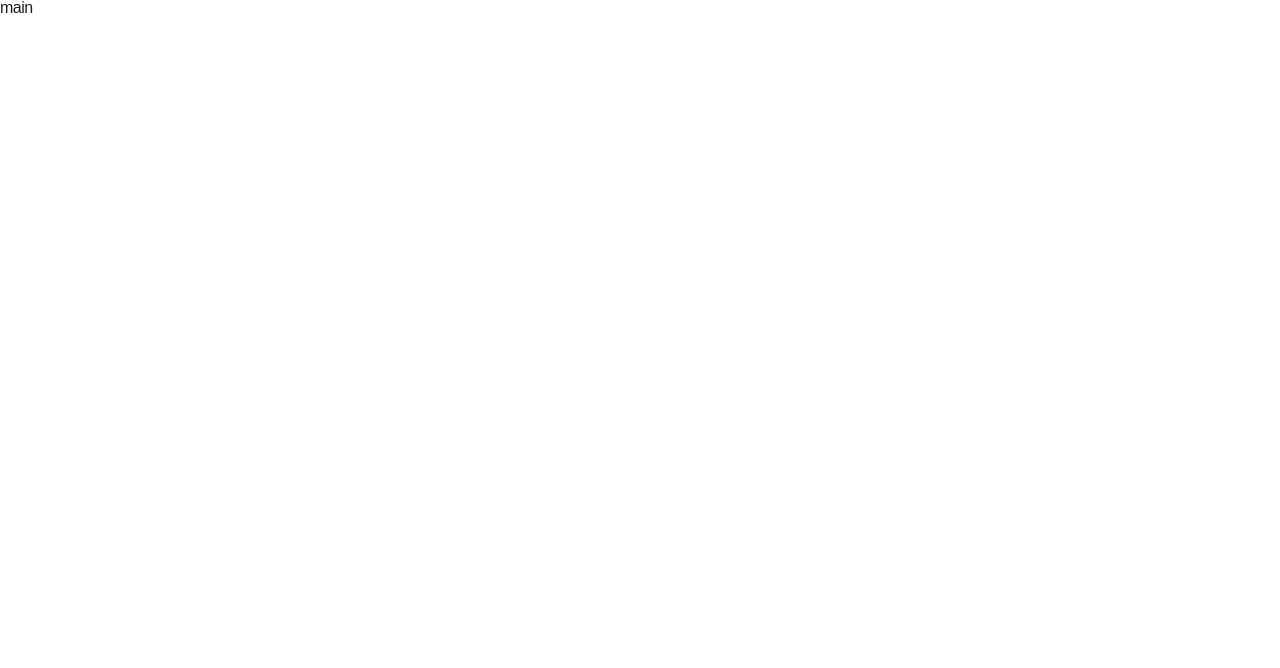
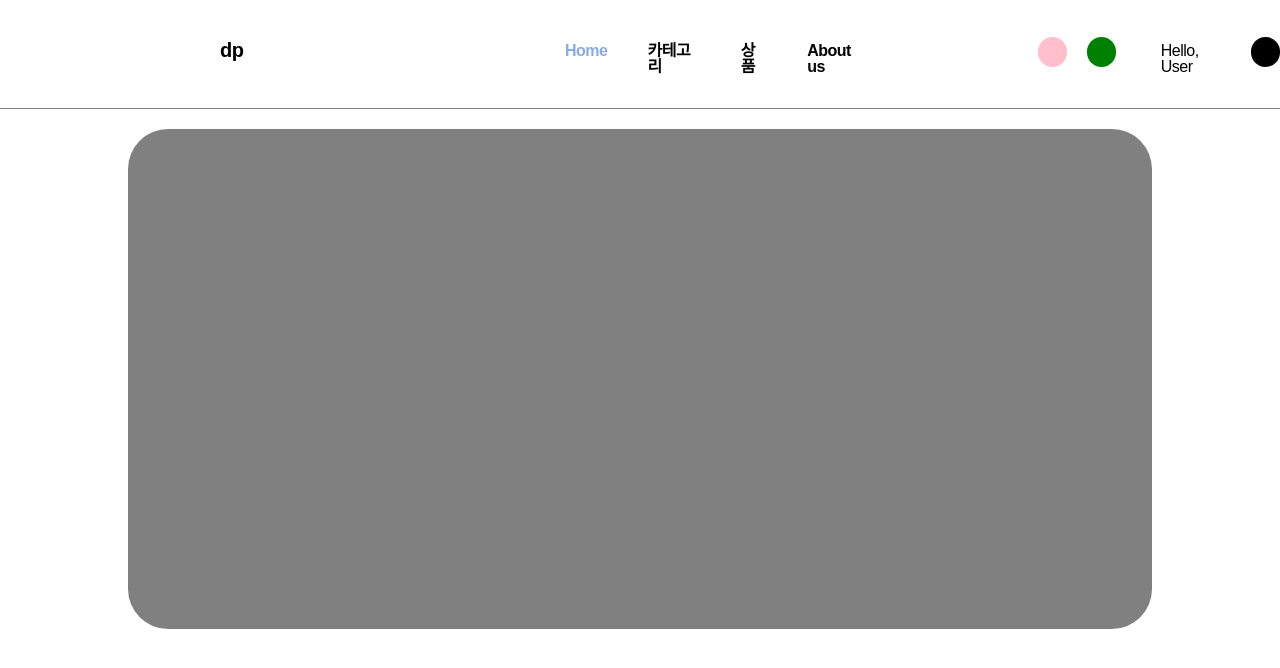
Before and after one commit to Project-TMusic/dp_frontend, a React (Create React App) app: page / in a window 1280 px wide. Shown: the top 668 px of the page. Built offline with nearby package versions, Linux system fonts and the light colour scheme.

Commit message:
Add Component Banner

```diff
--- a/src/pages/Main/index.tsx
+++ b/src/pages/Main/index.tsx
@@ -1,5 +1,10 @@
 import React from 'react';
-
-export const Main = () => {
-  return <div>main</div>;
+import { Navbar, Banner } from 'src/components';
+export const Main: React.FC = () => {
+  return (
+    <>
+      <Navbar />
+      <Banner />
+    </>
+  );
 };
```
